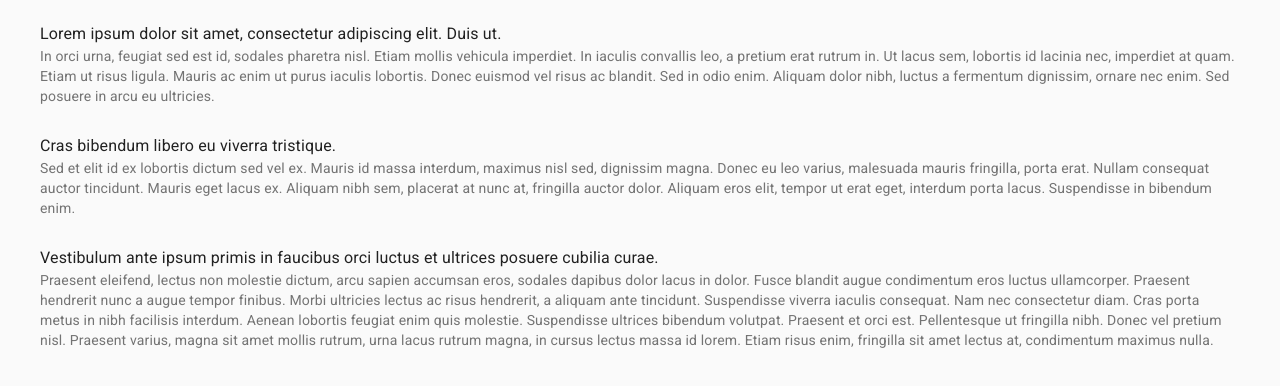
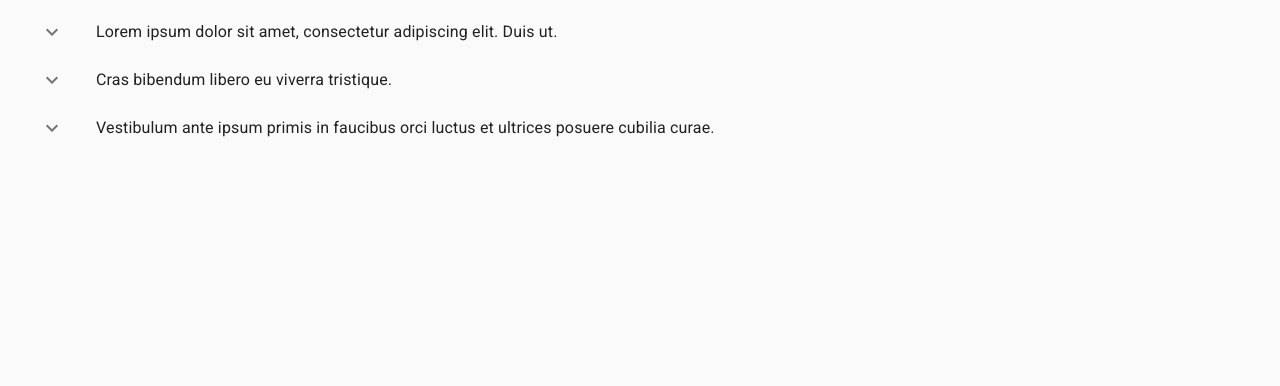
Before and after one commit to Kaidame-NA/QuickNote, a React (Create React App) app: page / in a window 1280 px wide. Shown: the top 386 px of the page. Built offline with nearby package versions, Linux system fonts and the light colour scheme.

Commit message:
Make notes expandable

```diff
--- a/src/components/Note.js
+++ b/src/components/Note.js
@@ -1,11 +1,38 @@
-import {ListItem, ListItemText} from "@material-ui/core";
-function Note(props) {
-    const { note } = props;
-    return (
-        <ListItem>
-            <ListItemText primary={note.title} secondary = {note.text} />
-        </ListItem>
-    )
+import React, {Component} from "react";
+import { Collapse, List, ListItem, ListItemText, ListItemIcon } from "@material-ui/core";
+import { ExpandLess, ExpandMore } from "@material-ui/icons";
+
+class Note extends Component {
+    constructor(props) {
+        super(props);
+        this.state = {
+            open: false,
+        };
+    }
+
+    handleClick = () => {
+        this.setState({ open: !this.state.open });
+    };
+
+    render() {
+        const { note } = this.props;
+        const { open } = this.state;
+        return (
+            <>
+                <ListItem onClick={this.handleClick}>
+                    <ListItemIcon>
+                        {open ? <ExpandLess /> : <ExpandMore />}
+                    </ListItemIcon>
+                    <ListItemText primary={note.title} />
+                </ListItem>
+                <Collapse in={open} timeout="auto" unmountOnExit>
+                    <List component="div" disablePadding>
+                        <ListItemText secondary={note.text} />
+                    </List>
+                </Collapse>
+            </>);
+    }
 }
 
+
 export default Note;
```
